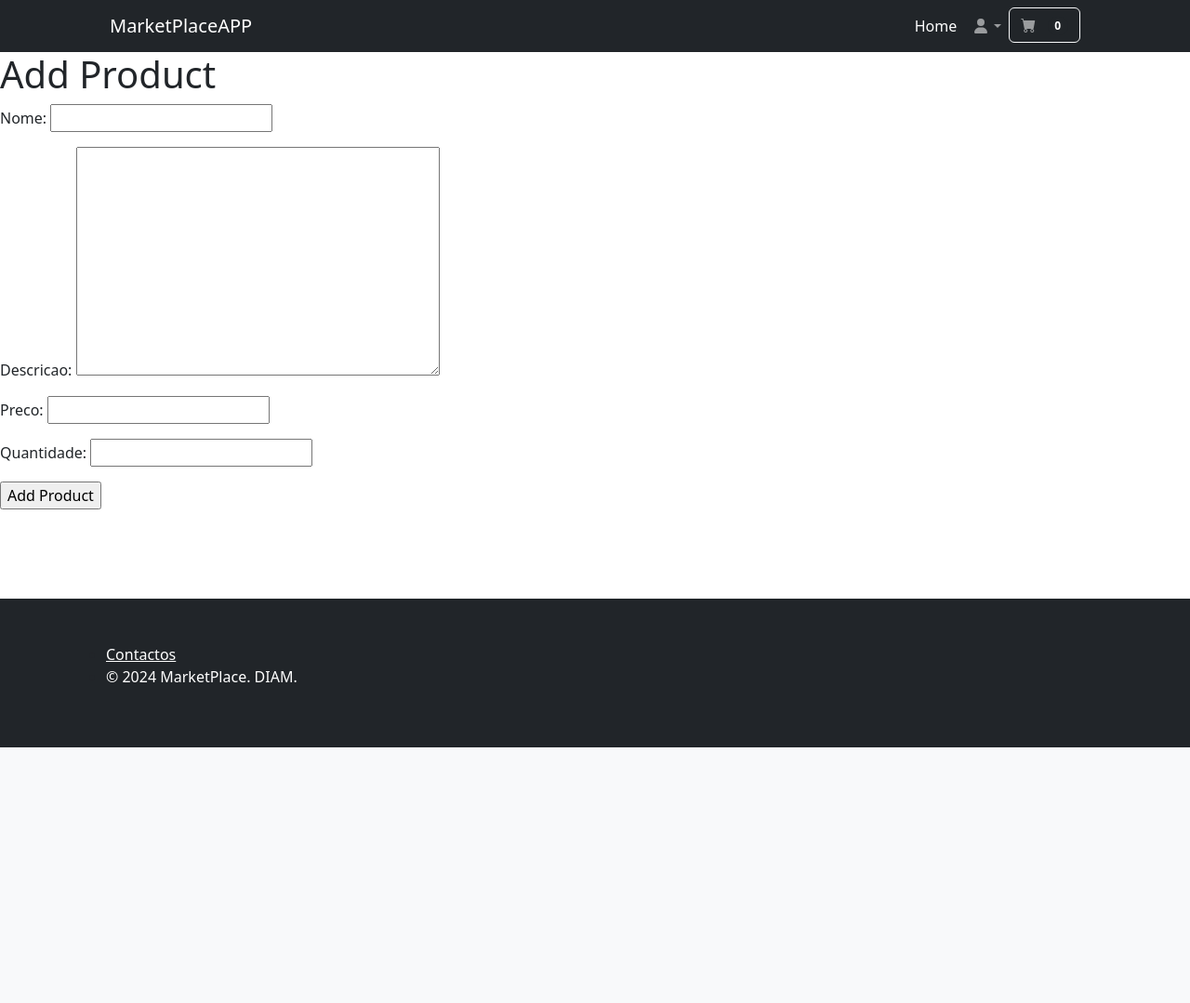
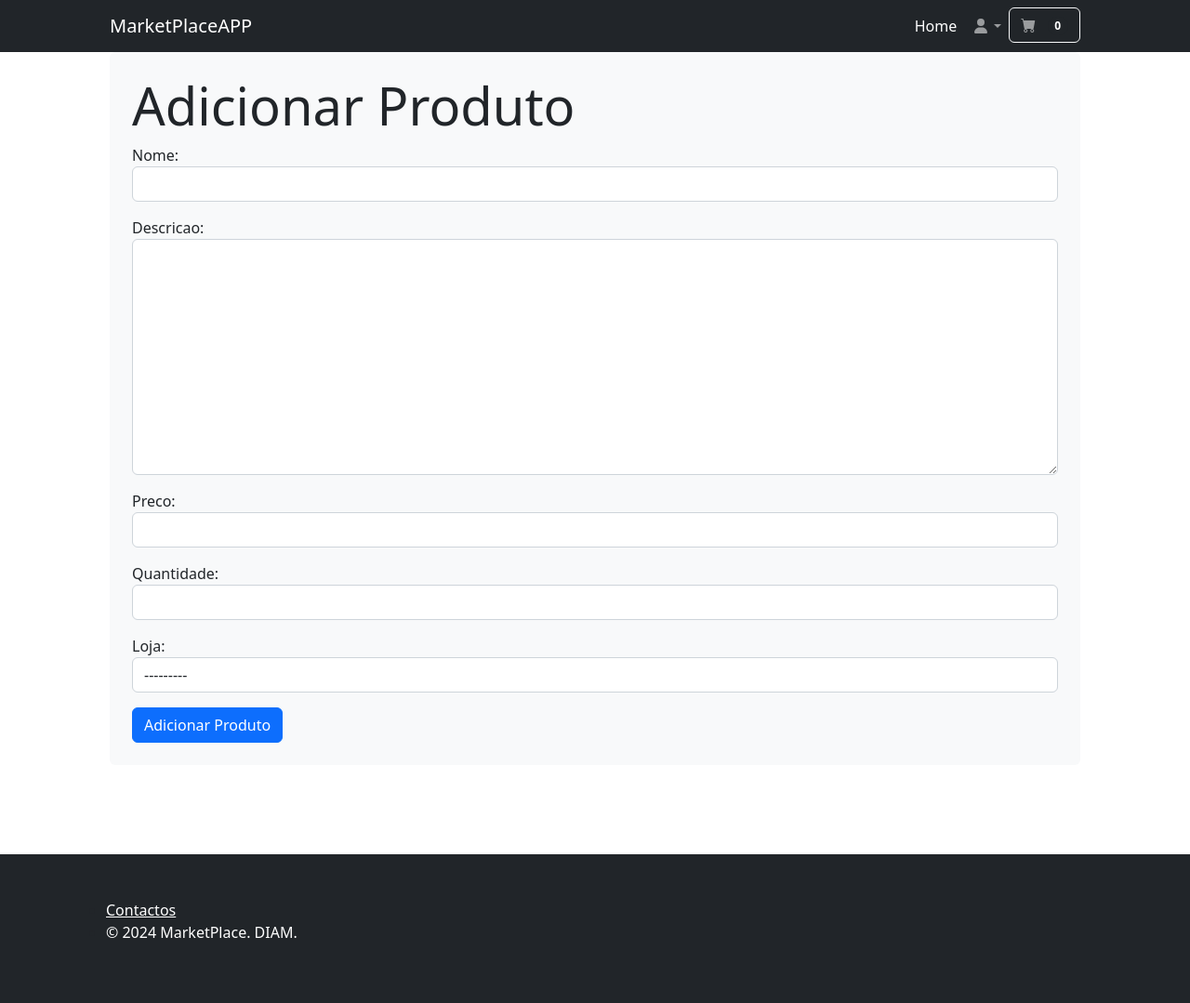
Before and after one commit to josevilamourac/MarketPlace, a Django app: page /marketplaceAPP/add_product/ in a window 1280 px wide. Shown: the whole page at 93% size. Before the commit the page ends 804 px from the top, so only its background shows below. Run offline with Django 5.2, Linux system fonts and the light colour scheme; data that the repository does not hold is empty; some libraries are stand-ins or nearby versions.

Commit message:
adicionar produto

```diff
--- a/MarketPlaceAPP/forms.py
+++ b/MarketPlaceAPP/forms.py
@@ -1,7 +1,11 @@
 from django import forms
 from .models import Product
-
 class ProductForm(forms.ModelForm):
     class Meta:
         model = Product
-        fields = ['nome', 'descricao', 'preco', 'quantidade']
+        fields = ['nome', 'descricao', 'preco', 'quantidade', 'loja']
+
+    def __init__(self, *args, **kwargs):
+        super().__init__(*args, **kwargs)
+        for field in self.fields:
+            self.fields[field].widget.attrs.update({'class': 'form-control'})
--- a/MarketPlaceAPP/templates/MarketPlace/add_product.html
+++ b/MarketPlaceAPP/templates/MarketPlace/add_product.html
@@ -1,9 +1,15 @@
 {% extends "./index.html" %}
+
 {% block header %}
-    <h1>Add Product</h1>
-    <form method="post" enctype="multipart/form-data">
-        {% csrf_token %}
-        {{ form.as_p }}
-        <input type="submit" value="Add Product">
-    </form>
+    <div class="container px-lg-5">
+        <div class="card bg-light border-0 h-100 p-4">
+
+            <h1 class="display-4">Adicionar Produto</h1>
+            <form method="post" enctype="multipart/form-data">
+                {% csrf_token %}
+                {{ form.as_p }}
+                <button type="submit" class="btn btn-primary">Adicionar Produto</button>
+            </form>
+        </div>
+    </div>
 {% endblock %}
--- a/MarketPlaceAPP/views.py
+++ b/MarketPlaceAPP/views.py
@@ -42,7 +42,7 @@ def add_product(request):
 
             # Cria a pasta da loja, se ainda não existir
             store_folder = os.path.join('media', 'store_images', str(request.user.loja.id))
-            os.makedirs(store_folder, exist_ok=True)
+            os.makedirs(store_folder, exist_ok=True )
 
             # Move a imagem do produto para a pasta da loja
             product_image_path = os.path.join('media', str(product.imagem))
```
